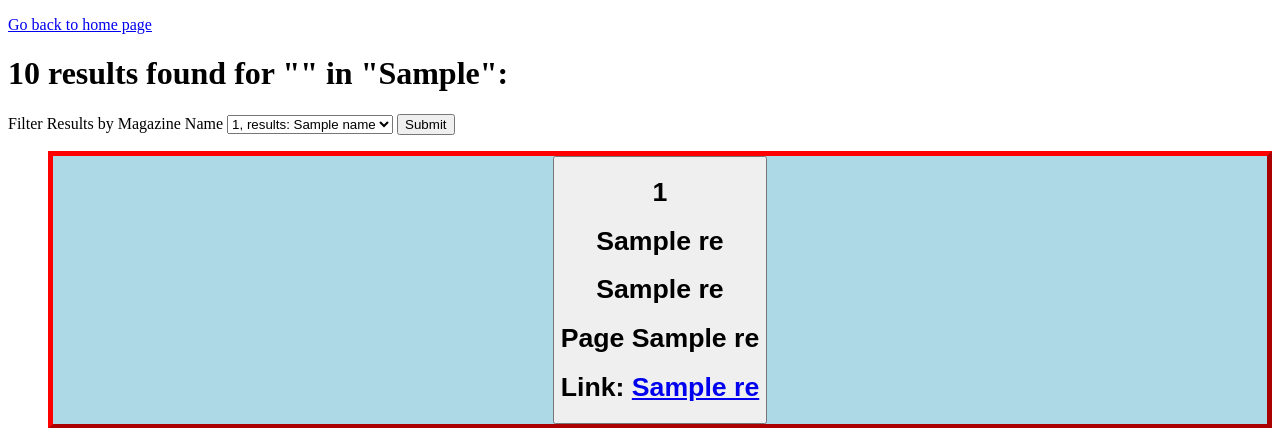
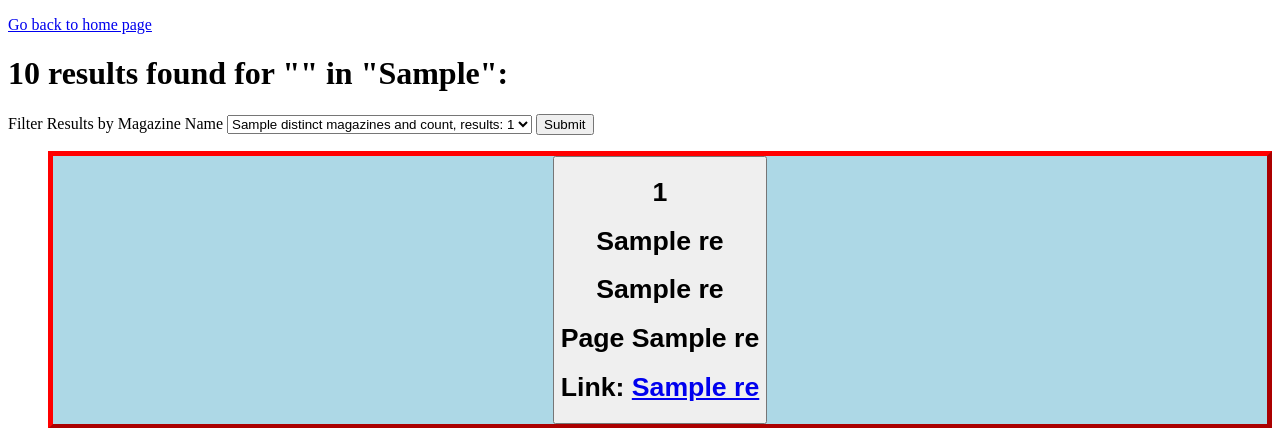
Before and after one commit to AndreiIav/Darwin_App, a Flask app: template application/search_page/templates/search_page.html in a window 1280 px wide. Shown: the top 428 px of the page. Run offline with Flask 3, Linux system fonts and the light colour scheme; the template is opened without the code that fills it: most values are stand-ins (such as "Sample title", 1, 10 or a date in 2020); parts of the project's set-up code (start-up, migrations or seed data) failed here and were passed over.

Commit message:
Changed the name distinct_magazines to distinct_magazines_and_count.

```diff
--- a/application/search_page/templates/search_page.html
+++ b/application/search_page/templates/search_page.html
@@ -18,9 +18,9 @@
         <form action="{{url_for('search_page_bp.search_for_term')}}">
             <label for="magazine_filter">Filter Results by Magazine Name</label>
             <select name="magazine_filter" id="magazine_filter">
-                {% for name in distinct_magazines %}
-                <option value="{{name[0]}}">{{name[0]}}, results: {{name[1]}}</option>
-                {% endfor %}
+                {% for magazine_name, count in distinct_magazines_and_count %}
+                <option value="{{magazine_name}}">{{magazine_name}}, results: {{count}}</option>
+                {% endfor %}0]
             </select>
             <input type="submit" value="Submit">
         </form>
```
Also changed, not shown: application/search_page/search_page.py (+5 -3 lines).
